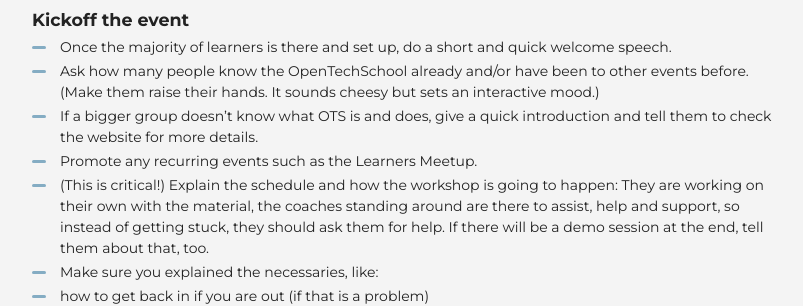
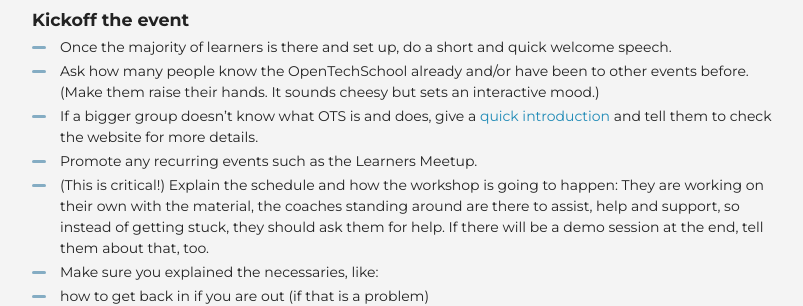
Before and after one commit to OpenTechSchool/www.opentechschool.org, a Jekyll site: the page built from handbooks/workshops/organisers-schedule.md, in a window 1280 px wide and 900 px high, scrolled down 2438 px. Shown: the part 153-459 px from the top of the window, without its empty margins (238-1041 px from the left). Built offline with Jekyll 4.4.1, drawn with Linux system fonts in a browser that asks for light colours; nearby versions of some CDN libraries; part of the change alters nothing that is shown.

```diff
--- a/handbooks/workshops/organisers-schedule.md
+++ b/handbooks/workshops/organisers-schedule.md
@@ -67,7 +67,7 @@ Have a quick chat with the coaches, quickly re-iterate how this is going to work
 ### Kickoff the event
  - Once the majority of learners is there and set up, do a short and quick welcome speech.
  - Ask how many people know the OpenTechSchool already and/or have been to other events before.  (Make them raise their hands. It sounds cheesy but sets an interactive mood.)
-  * If a bigger group doesn't know what OTS is and does, give a quick introduction and tell them to check the website for more details.
+  * If a bigger group doesn't know what OTS is and does, give a [quick introduction](http://opentechschool.github.io/slides/presentations/about-micro/) and tell them to check the website for more details.
   * Promote any recurring events such as the Learners Meetup.
  - (This is critical!)  Explain the schedule and how the workshop is going to happen:  They are working on their own with the material, the coaches standing around are there to assist, help and support, so instead of getting stuck, they should ask them for help.  If there will be a demo session at the end, tell them about that, too.
  - Make sure you explained the necessaries, like:
```
